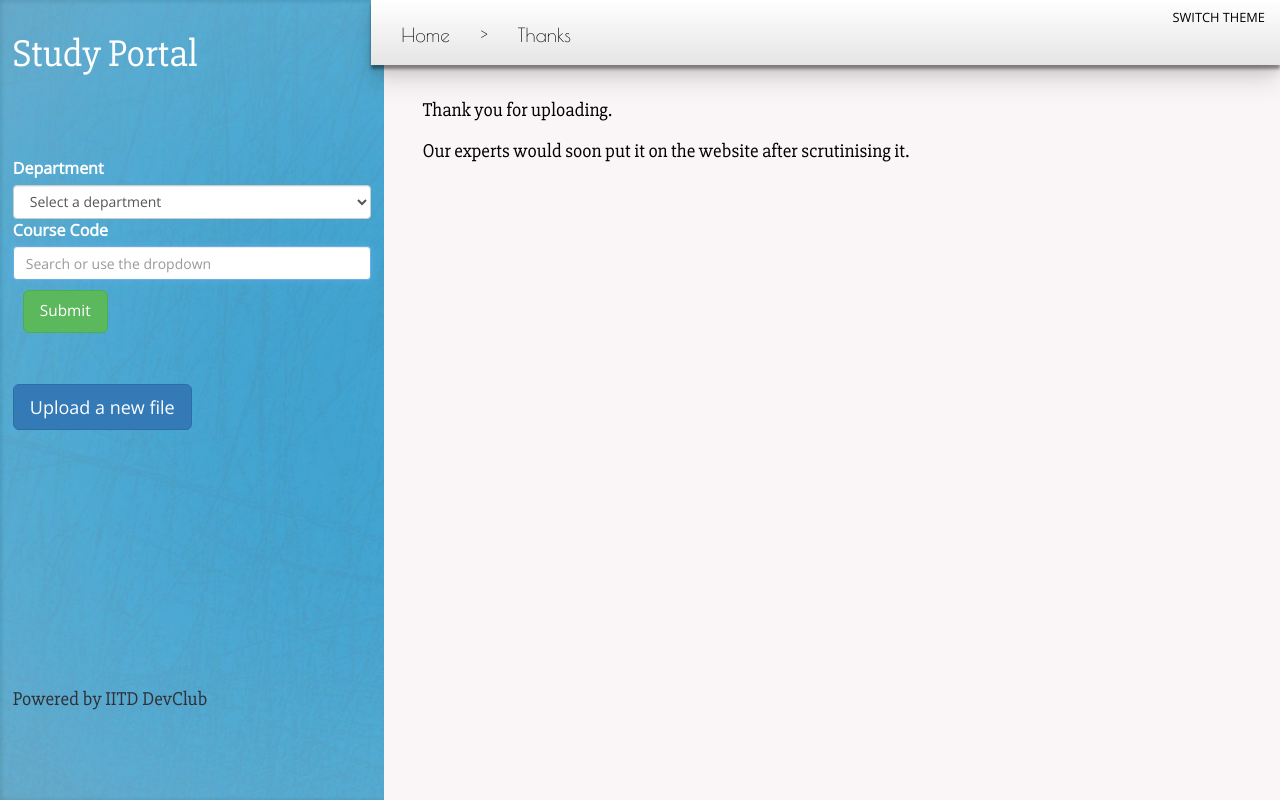
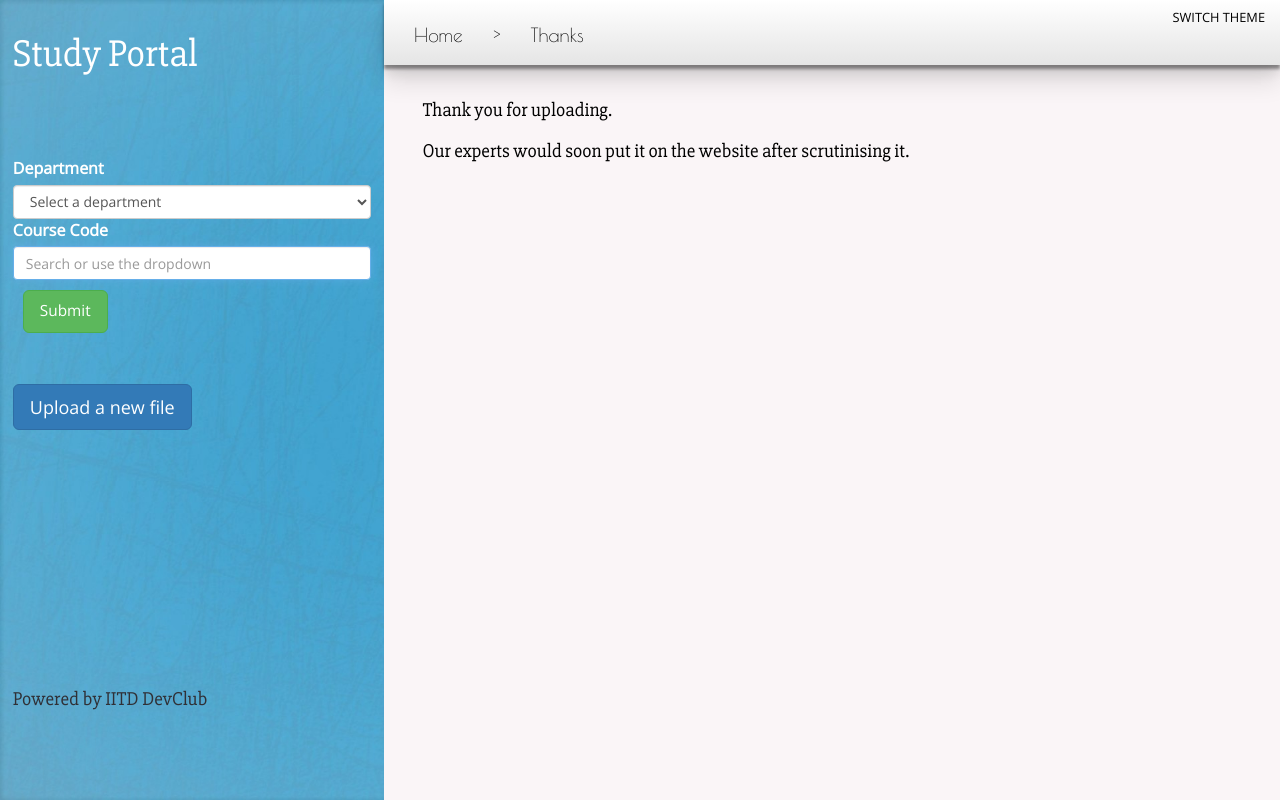
Before and after one commit to kabirtomer/studyportal, a Django app: page /studapp/light/thanks/ in a window 1280 px wide. Run offline with Django 3.2, Linux system fonts and the light colour scheme; some libraries are stand-ins or nearby versions.

Commit message:
Minor fixes

```diff
--- a/StudyPortal/studapp/static/studapp/style.css
+++ b/StudyPortal/studapp/static/studapp/style.css
@@ -12,7 +12,7 @@ body{
 }
 
 .sidebar{
-	width: 30%;
+	width: 30vw !important;
     height: 100vh;
     /* width: 300px; Removed*/
     /* float:left  Removed*/
--- a/StudyPortal/studapp/static/studapp/stylel.css
+++ b/StudyPortal/studapp/static/studapp/stylel.css
@@ -12,7 +12,7 @@ body{
 }
 
 .sidebar{
-	width: 30%;
+	width: 30vw;
     height: 100vh;
     /* width: 300px; Removed*/
     /* float:left  Removed*/
--- a/StudyPortal/studapp/templates/studapp/get_course_codes.html
+++ b/StudyPortal/studapp/templates/studapp/get_course_codes.html
@@ -3,7 +3,7 @@
 {%block title%}{{ department.dept }}{% endblock %}
 
 {% block navbar %}
-<nav class="navbar navbar-inverse" style="position:fixed;top:0px;width:71vw;border-radius:0px;left:29vw;">
+<nav class="navbar navbar-inverse" style="position:fixed;top:0px;width:70vw;border-radius:0px;left:30vw;">
   <div class="container-fluid">
     <!--<div class="navbar-header">
       <a class="navbar-brand" href="#">WebSiteName</a>
--- a/StudyPortal/studapp/templates/studapp/get_course_codesl.html
+++ b/StudyPortal/studapp/templates/studapp/get_course_codesl.html
@@ -3,7 +3,7 @@
 {%block title%}{{ department.dept }}{% endblock %}
 
 {% block navbar %}
-<nav class="navbar navbar-inverse" style="position:fixed;top:0px;width:71vw;border-radius:0px;left:29vw;">
+<nav class="navbar navbar-inverse" style="position:fixed;top:0px;width:70vw;border-radius:0px;left:30vw;">
   <div class="container-fluid">
     <!--<div class="navbar-header">
       <a class="navbar-brand" href="#">WebSiteName</a>
--- a/StudyPortal/studapp/templates/studapp/get_papers.html
+++ b/StudyPortal/studapp/templates/studapp/get_papers.html
@@ -3,7 +3,7 @@
 {%block title%}{{ course.code }}{% endblock %}
 
 {% block navbar %}
-<nav class="navbar navbar-inverse" style="position:fixed;top:0px;width:71vw;border-radius:0px;left:29vw;">
+<nav class="navbar navbar-inverse" style="position:fixed;top:0px;width:70vw;border-radius:0px;left:30vw;">
   <div class="container-fluid">
     <!--<div class="navbar-header">
       <a class="navbar-brand" href="#">WebSiteName</a>
--- a/StudyPortal/studapp/templates/studapp/get_papersl.html
+++ b/StudyPortal/studapp/templates/studapp/get_papersl.html
@@ -3,7 +3,7 @@
 {%block title%}{{ course.code }}{% endblock %}
 
 {% block navbar %}
-<nav class="navbar navbar-inverse" style="position:fixed;top:0px;width:71vw;border-radius:0px;left:29vw;">
+<nav class="navbar navbar-inverse" style="position:fixed;top:0px;width:70vw;border-radius:0px;left:30vw;">
   <div class="container-fluid">
     <!--<div class="navbar-header">
       <a class="navbar-brand" href="#">WebSiteName</a>
--- a/StudyPortal/studapp/templates/studapp/index.html
+++ b/StudyPortal/studapp/templates/studapp/index.html
@@ -58,7 +58,7 @@
 <!--***************** NAVIGATION****************-->
 {% block navbar %}
 
-<nav class="navbar navbar-inverse" style="position:fixed;top:0px;width:71vw;border-radius:0px;left:29vw;z-index: 2;">
+<nav class="navbar navbar-inverse" style="position:fixed;top:0px;width:70vw;border-radius:0px;left:30vw;">
   <div class="container-fluid">
     <!--<div class="navbar-header">
       <a class="navbar-brand" href="#">WebSiteName</a>
--- a/StudyPortal/studapp/templates/studapp/indexl.html
+++ b/StudyPortal/studapp/templates/studapp/indexl.html
@@ -60,7 +60,7 @@
 <!--***************** NAVIGATION****************-->
 {% block navbar %}
 
-<nav class="navbar navbar-inverse" style="position:fixed;top:0px;width:71vw;border-radius:0px;left:29vw;z-index: 2;">
+<nav class="navbar navbar-inverse" style="position:fixed;top:0px;width:70vw;border-radius:0px;left:30vw;">
   <div class="container-fluid">
     <!--<div class="navbar-header">
       <a class="navbar-brand" href="#">WebSiteName</a>
--- a/StudyPortal/studapp/templates/studapp/model_form_upload.html
+++ b/StudyPortal/studapp/templates/studapp/model_form_upload.html
@@ -1,7 +1,7 @@
 {% extends 'studapp/index.html' %}
 {% load static %}
 {% block navbar %}
-<nav class="navbar navbar-inverse" style="position:fixed;top:0px;width:71vw;left:29vw;">
+<nav class="navbar navbar-inverse" style="position:fixed;top:0px;width:70vw;left:30vw;">
   <div class="container-fluid">
     <!--<div class="navbar-header">
       <a class="navbar-brand" href="#">WebSiteName</a>
--- a/StudyPortal/studapp/templates/studapp/model_form_uploadl.html
+++ b/StudyPortal/studapp/templates/studapp/model_form_uploadl.html
@@ -1,7 +1,7 @@
 {% extends 'studapp/indexl.html' %}
 {% load static %}
 {% block navbar %}
-<nav class="navbar navbar-inverse" style="position:fixed;top:0px;width:71vw;left:29vw;">
+<nav class="navbar navbar-inverse" style="position:fixed;top:0px;width:70vw;left:30vw;">
   <div class="container-fluid">
     <!--<div class="navbar-header">
       <a class="navbar-brand" href="#">WebSiteName</a>
--- a/StudyPortal/studapp/templates/studapp/thanks.html
+++ b/StudyPortal/studapp/templates/studapp/thanks.html
@@ -2,7 +2,7 @@
 {% load static %}
 {%block title%}Thanks{% endblock %}
 {% block navbar %}
-<nav class="navbar navbar-inverse" style="position:fixed;top:0px;width:71vw;border-radius:0px;left:29vw;">
+<nav class="navbar navbar-inverse" style="position:fixed;top:0px;width:70vw;border-radius:0px;left:30vw;">
   <div class="container-fluid">
     <!--<div class="navbar-header">
       <a class="navbar-brand" href="#">WebSiteName</a>
--- a/StudyPortal/studapp/templates/studapp/thanksl.html
+++ b/StudyPortal/studapp/templates/studapp/thanksl.html
@@ -2,7 +2,7 @@
 {% load static %}
 {%block title%}Thanks{% endblock %}
 {% block navbar %}
-<nav class="navbar navbar-inverse" style="position:fixed;top:0px;width:71vw;border-radius:0px;left:29vw;">
+<nav class="navbar navbar-inverse" style="position:fixed;top:0px;width:70vw;border-radius:0px;left:30vw;">
   <div class="container-fluid">
     <!--<div class="navbar-header">
       <a class="navbar-brand" href="#">WebSiteName</a>
```
